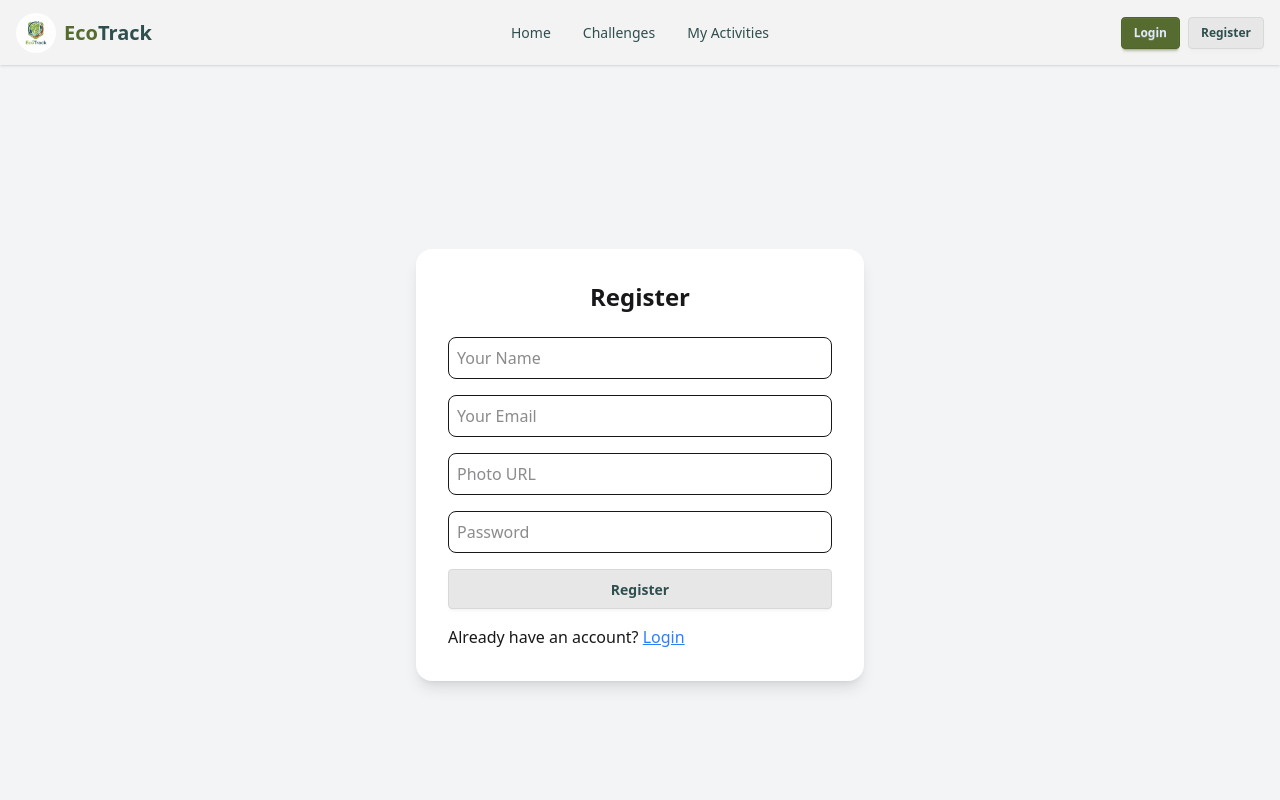
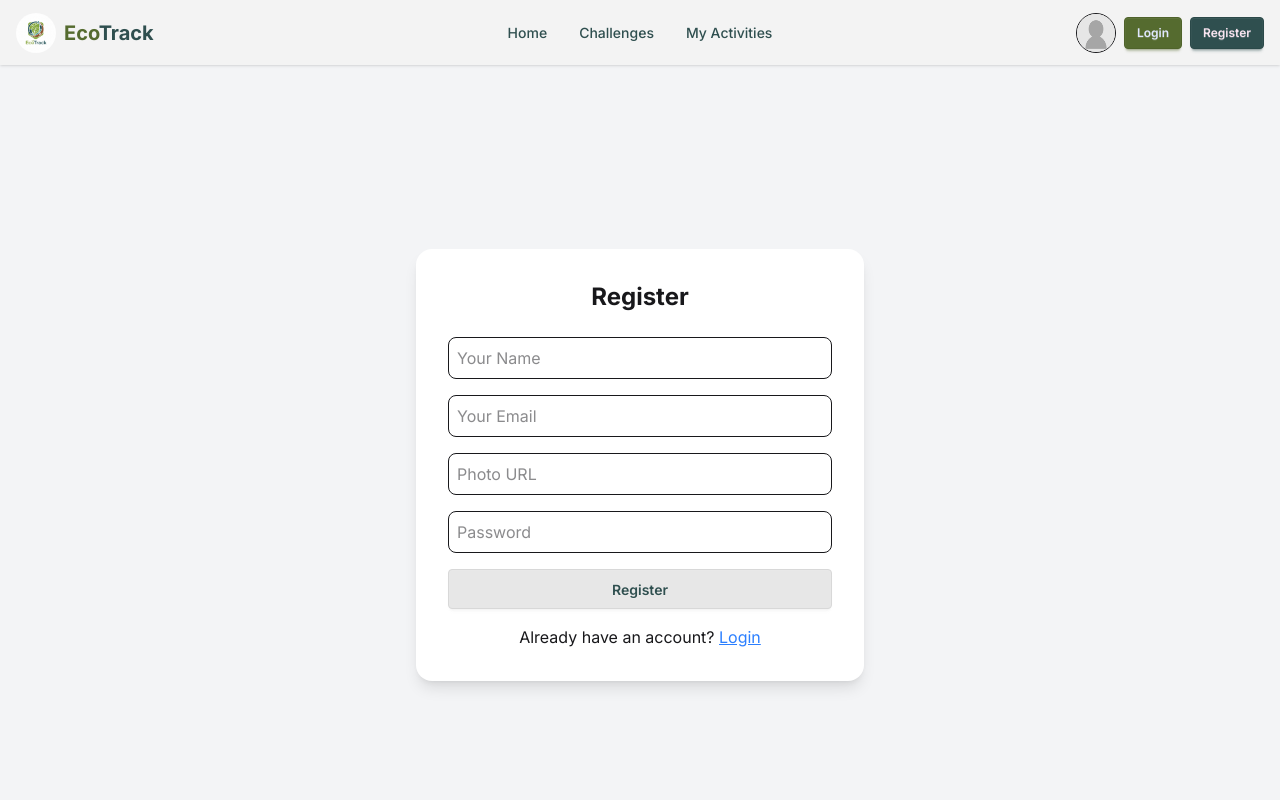
Before and after one commit to Kaosarjoy/EcoTrack, a React app: page /auth/register in a window 1280 px wide. Shown: the top 800 px of the page. Built offline with nearby package versions, Linux system fonts and the light colour scheme; no server answers; the HTML template or start-up script is replaced by a standard one.

Commit message:
error handle the login page

```diff
--- a/src/component/Footer/Footer.jsx
+++ b/src/component/Footer/Footer.jsx
@@ -4,7 +4,7 @@ const Footer = () => {
     return (
         <footer className="footer footer-horizontal footer-center bg-primary text-primary-content p-10">
   <aside>
-    <img src={logoImg} className='w-10 h-10' alt='logo'></img>
+    <img src={logoImg} className='w-10 h-10 rounded-full' alt='logo'></img>
     <p className="font-bold">
       EcoTrack Industries Ltd.
       <br />
--- a/src/component/Navbar/Navbar.jsx
+++ b/src/component/Navbar/Navbar.jsx
@@ -1,8 +1,23 @@
-import React from "react";
-import { NavLink } from "react-router";
+import React, { useContext } from "react";
+import { NavLink, useNavigate } from "react-router";
 import logoImg from "../../assets/logo.jpg";
+import UserImg from "../../assets/user.png";
+import { AuthContext } from "../Provider/AuthProvider";
 
 const Navbar = () => {
+  const { user, logOutUser } = useContext(AuthContext);
+  const navigate = useNavigate();
+
+  const handleLogOut = () => {
+    logOutUser()
+      .then(() => {
+        navigate("/auth/login");
+      })
+      .catch((error) => {
+        console.log(error.message);
+      });
+  };
+
   const links = (
     <>
       <li>
@@ -17,6 +32,7 @@ const Navbar = () => {
           Home
         </NavLink>
       </li>
+
       <li>
         <NavLink
           to="/challenges"
@@ -29,6 +45,7 @@ const Navbar = () => {
           Challenges
         </NavLink>
       </li>
+
       <li>
         <NavLink
           to="/myActivities"
@@ -66,10 +83,7 @@ const Navbar = () => {
             </svg>
           </div>
 
-          <ul
-            tabIndex={0}
-            className="menu menu-sm dropdown-content mt-3 w-52 rounded-box bg-base-100 p-2 shadow"
-          >
+          <ul className="menu menu-sm dropdown-content mt-3 w-52 rounded-box bg-base-100 p-2 shadow">
             {links}
           </ul>
         </div>
@@ -87,15 +101,48 @@ const Navbar = () => {
       </div>
 
       {/* Navbar End */}
-      <div className="navbar-end gap-2">
-        <NavLink to="/auth/login">
-          <button className="btn btn-primary btn-sm">Login</button>
-        </NavLink>
-        <NavLink to="/auth/register">
-          <button className="btn bg-base-200 text-secondary hover:bg-base-100 btn-sm">
-            Register
-          </button>
-        </NavLink>
+      <div className="navbar-end gap-4 flex items-center">
+        {user ? (
+          <>
+            <div className="relative group cursor-pointer">
+              <img
+                src={user.photoURL || UserImg}
+                className="w-10 h-10 rounded-full border"
+              />
+              <div className="absolute right-0 mt-2 hidden group-hover:block bg-black text-white text-xs px-3 py-1 rounded">
+                {user.displayName || user.email}
+              </div>
+            </div>
+
+            <button
+              onClick={handleLogOut}
+              className="btn btn-sm btn-outline ml-2"
+            >
+              Logout
+            </button>
+          </>
+        ) : (
+          <>
+            <div className="flex justify-between items-center">
+              <img
+              src={UserImg}
+              className="w-10 h-10 rounded-full border"
+            />
+            <NavLink
+              to="/auth/login"
+              className="btn btn-primary btn-sm ml-2"
+            >
+              Login
+            </NavLink>
+            <NavLink
+            to="/auth/register"
+            className="btn btn-secondary btn-sm ml-2"
+            >
+              Register
+            </NavLink>
+            </div>
+          </>
+        )}
       </div>
     </div>
   );
--- /dev/null
+++ b/src/component/Pages/Loader.jsx
@@ -0,0 +1,14 @@
+import React from 'react';
+import logoImg from '../../assets/logo.jpg'
+const Loader = () => {
+    return (
+        <div>
+            <div className="flex justify-center items-center h-64">
+      <span className="loading loading-spinner loading-xl"></span>
+      <img className="h-40 w-40 items-center" src={logoImg} alt="" />
+    </div>
+        </div>
+    );
+};
+
+export default Loader;
--- a/src/component/Pages/MyActivities.jsx
+++ b/src/component/Pages/MyActivities.jsx
@@ -9,10 +9,10 @@ const MyActivities = () => {
   if (!user) {
     return (
       <div className='items-center'>
-        <Marquee className='bg-blue-200 p-4 m-4 max-w-1200 mx-auto rounded-xl' speed={50} pauseOnHover={true}>
+        <Marquee className='bg-color-primary p-4 m-4 max-w-1200 mx-auto rounded-xl' speed={50} pauseOnHover={true}>
       <h2 className='text-center m-10 text-2xl text-green-400'>
-          Please <NavLink to='/auth/login' className='text-red-500 underline'> Login </NavLink>
-          or <NavLink to='/auth/register' className='underline text-black'> Register </NavLink>
+          Please <NavLink to='/auth/login' className='text-primary underline'> Login </NavLink>
+          or <NavLink to='/auth/register' className='underline text-secondary'> Register </NavLink>
           to view your profile
         </h2>
         </Marquee>
--- a/src/component/Pages/Register.jsx
+++ b/src/component/Pages/Register.jsx
@@ -1,4 +1,4 @@
-import React, { useContext } from "react";
+import React, { useContext, useState } from "react";
 import { NavLink, useNavigate } from "react-router";
 import { AuthContext } from "../Provider/AuthProvider";
 import { updateProfile } from "firebase/auth";
@@ -6,6 +6,7 @@ import { updateProfile } from "firebase/auth";
 const Register = () => {
   const { createUser } = useContext(AuthContext);
   const navigate = useNavigate();
+  const [passwordError, setPasswordError] = useState("");
 
   const handleRegister = async (e) => {
     e.preventDefault();
@@ -14,6 +15,19 @@ const Register = () => {
     const email = form.email.value;
     const photo = form.photo.value;
     const password = form.password.value;
+
+    // password validation
+    const passwordRegex =
+      /^(?=.*[a-z])(?=.*[A-Z])(?=.*[^A-Za-z0-9]).{6,}$/;
+
+    if (!passwordRegex.test(password)) {
+      setPasswordError(
+        "Password must contain at least 1 uppercase, 1 lowercase, 1 special character and minimum 6 characters"
+      );
+      return; // invalid হলে submit বন্ধ
+    } else {
+      setPasswordError("");
+    }
 
     try {
       const result = await createUser(email, password);
@@ -35,12 +49,54 @@ const Register = () => {
         <h2 className="text-2xl font-bold text-center mb-6">Register</h2>
 
         <form onSubmit={handleRegister} className="space-y-4">
-          <input type="text" name="name" placeholder="Your Name" className="w-full border p-2 rounded-lg" required />
-          <input type="email" name="email" placeholder="Your Email" className="w-full border p-2 rounded-lg" required />
-          <input type="text" name="photo" placeholder="Photo URL" className="w-full border p-2 rounded-lg" />
-          <input type="password" name="password" placeholder="Password" className="w-full border p-2 rounded-lg" required />
-          <button type="submit" className="btn bg-base-200 text-secondary hover:bg-base-100 w-full">Register</button>
-          <p>Already have an account? <NavLink to='/auth/login' className='text-blue-500 underline'>Login</NavLink></p>
+          <input
+            type="text"
+            name="name"
+            placeholder="Your Name"
+            className="w-full border p-2 rounded-lg"
+            required
+          />
+
+          <input
+            type="email"
+            name="email"
+            placeholder="Your Email"
+            className="w-full border p-2 rounded-lg"
+            required
+          />
+
+          <input
+            type="text"
+            name="photo"
+            placeholder="Photo URL"
+            className="w-full border p-2 rounded-lg"
+          />
+
+          <input
+            type="password"
+            name="password"
+            placeholder="Password"
+            className="w-full border p-2 rounded-lg"
+            required
+          />
+
+          {passwordError && (
+            <p className="text-red-500 text-sm">{passwordError}</p>
+          )}
+
+          <button
+            type="submit"
+            className="btn bg-base-200 text-secondary hover:bg-base-100 w-full"
+          >
+            Register
+          </button>
+
+          <p className="text-center">
+            Already have an account?{" "}
+            <NavLink to="/auth/login" className="text-blue-500 underline">
+              Login
+            </NavLink>
+          </p>
         </form>
       </div>
     </div>
--- /dev/null
+++ b/src/component/routes/PrivateRoute.jsx
@@ -0,0 +1,24 @@
+import React, { use } from 'react';
+import { Navigate } from 'react-router';
+
+import { AuthContext } from '../Provider/AuthProvider';
+import Loader from '../Loader/Loader';
+const PrivateRoute = ({ children }) => {
+    // const { user, loading } = use(AuthContext);
+    const {user , loading} = use(AuthContext)
+
+    if (loading) {
+    return (
+        <Loader></Loader>
+    );
+}
+
+
+    if (user && user.email) {
+        return children;
+    }
+
+    return <Navigate to='/auth/login' />;
+};
+
+export default PrivateRoute;
--- a/src/index.css
+++ b/src/index.css
@@ -1,3 +1,11 @@
+@import url('https://fonts.googleapis.com/css2?family=Inter:ital,opsz,wght@0,14..32,100..900;1,14..32,100..900&display=swap');
+
+*{
+  font-family:'Inter', sans-serif;
+}
+
+
+
 @import "tailwindcss";
 
 @plugin "daisyui" {
```
Also changed, not shown: src/assets/User.png (added). Lines whose indentation alone changed are shown as unchanged.
